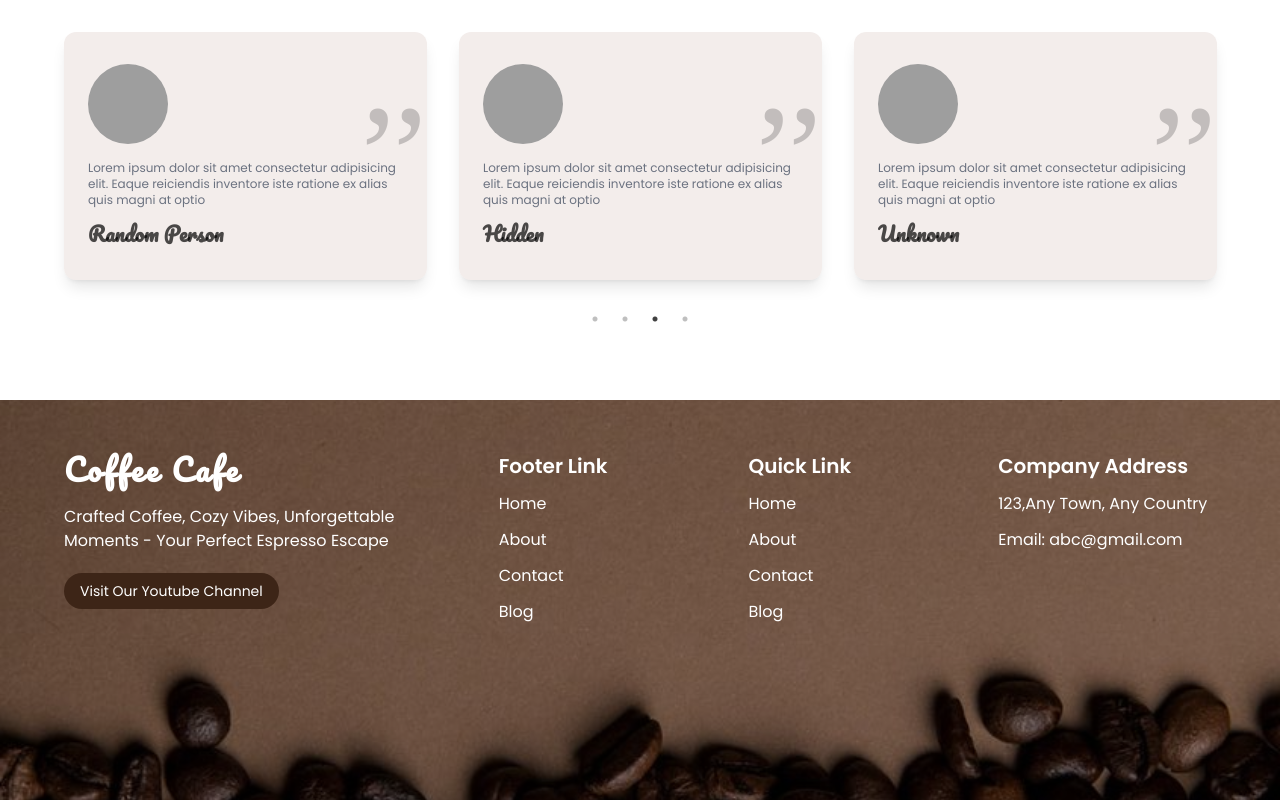
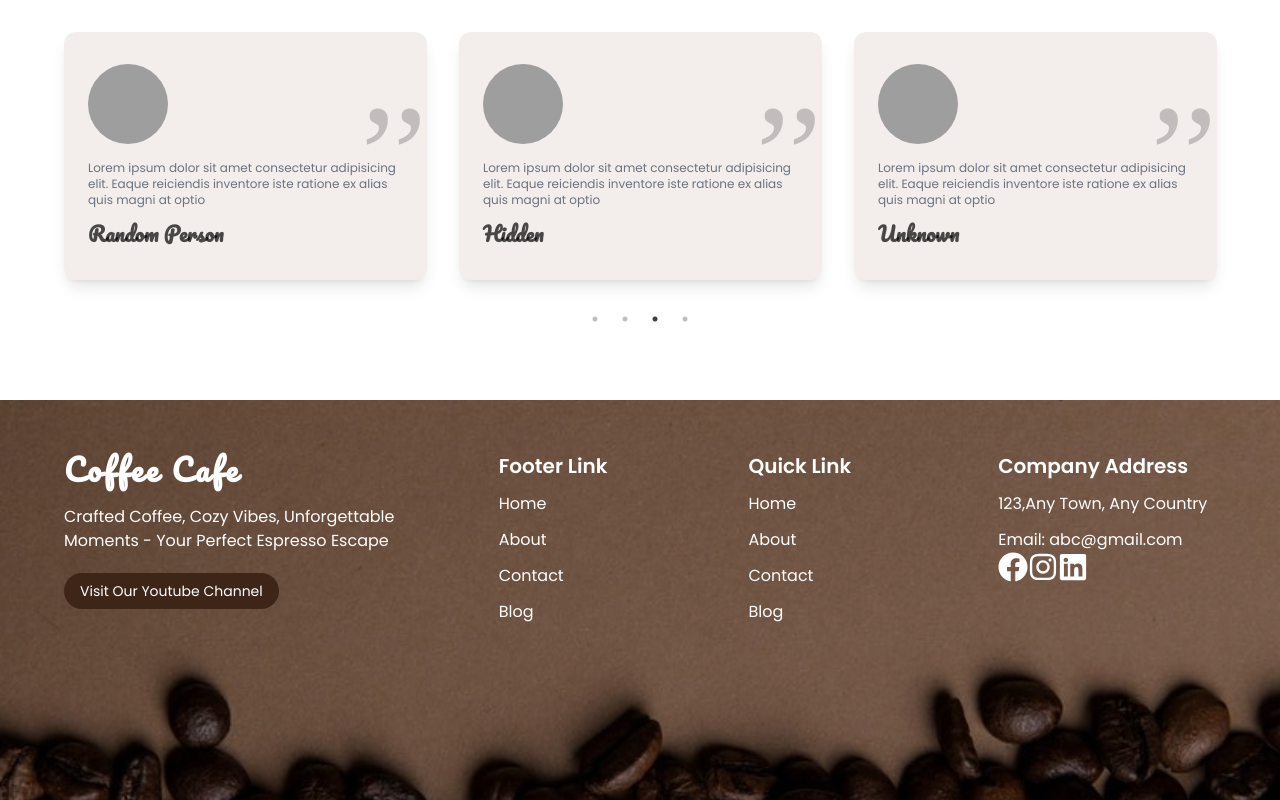
Before and after one commit to aadarshraj02/Coffee-cafe, a React (Vite) app: page / in a window 1280 px wide. Shown: the part 2125-2925 px from the top of the page. Built offline with nearby package versions, Linux system fonts and the light colour scheme; grey boxes are pictures that could not be loaded; a web font is replaced by a local one.

Commit message:
added social media links

```diff
--- a/src/components/Footer.jsx
+++ b/src/components/Footer.jsx
@@ -95,6 +95,17 @@ const Footer = () => {
               <div>
                 <p className="mb-3 ">123,Any Town, Any Country</p>
                 <p>Email: abc@gmail.com</p>
+                <div>
+                  <a href="#">
+                    <FaFacebook className="text-3xl inline-block hover:scale-105 duration-200 " />
+                  </a>
+                  <a href="#">
+                    <FaInstagram className="text-3xl inline-block hover:scale-105 duration-200 " />
+                  </a>
+                  <a href="#">
+                    <FaLinkedin className="text-3xl inline-block hover:scale-105 duration-200 " />
+                  </a>
+                </div>
               </div>
             </div>
           </div>
```
